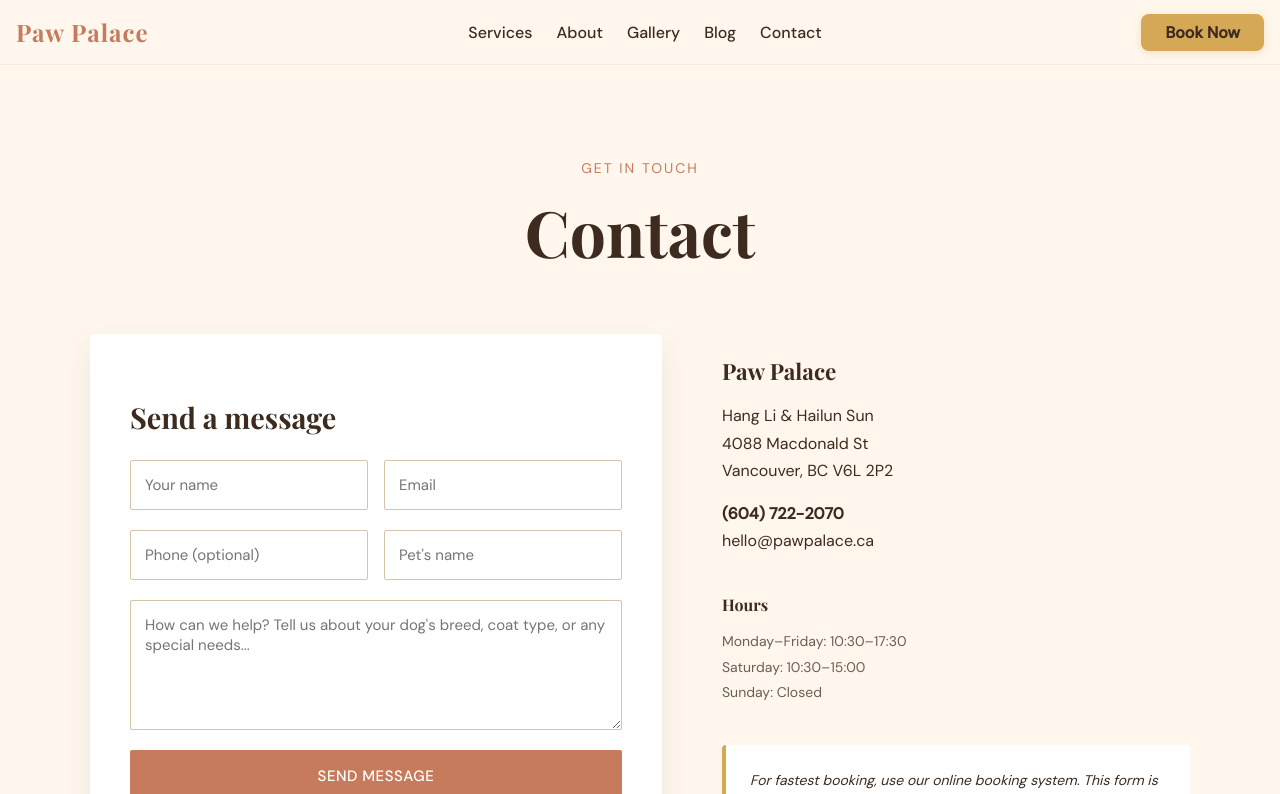
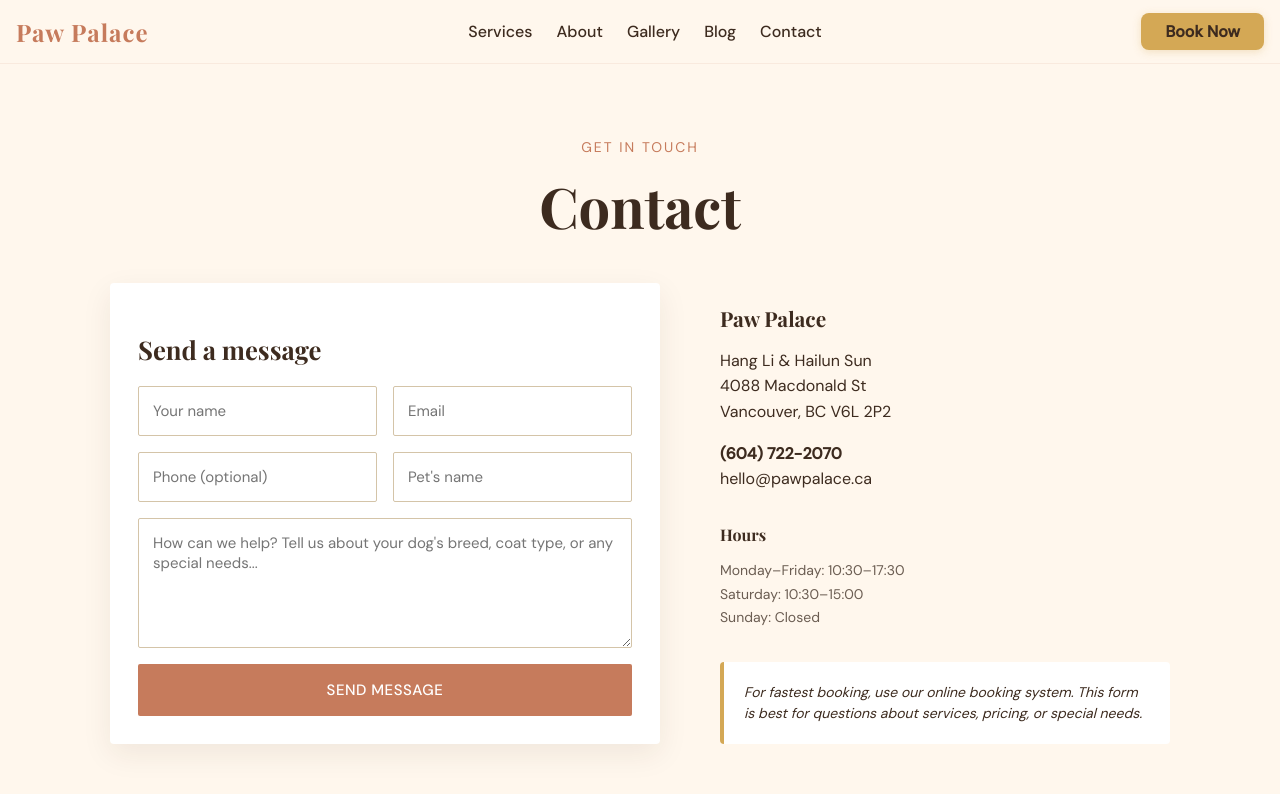
Before and after one commit to hekayaconcepts/paw-palace, a Next.js app: page /contact in a window 1280 px wide. Shown: the top 794 px of the page. Built offline with nearby package versions, Linux system fonts and the light colour scheme.

Commit message:
fix: make Contact page fully responsive on mobile

```diff
--- a/src/app/contact/page.tsx
+++ b/src/app/contact/page.tsx
@@ -9,86 +9,60 @@ export default function ContactPage() {
   const handleSubmit = async (e: React.FormEvent) => {
     e.preventDefault()
     setStatus('sending')
-
     try {
-      const res = await fetch('/api/contact', {
-        method: 'POST',
-        headers: { 'Content-Type': 'application/json' },
-        body: JSON.stringify(form)
-      })
-
-      if (res.ok) {
-        setStatus('sent')
-        setForm({ name: '', email: '', phone: '', petName: '', message: '' })
-      } else {
-        setStatus('error')
-      }
-    } catch {
-      setStatus('error')
-    }
+      const res = await fetch('/api/contact', { method: 'POST', headers: { 'Content-Type': 'application/json' }, body: JSON.stringify(form) })
+      if (res.ok) { setStatus('sent'); setForm({ name: '', email: '', phone: '', petName: '', message: '' }) } else { setStatus('error') }
+    } catch { setStatus('error') }
   }
 
   return (
     <div style={{ backgroundColor: '#FFF7ED', minHeight: '100vh', fontFamily: 'DM Sans, sans-serif' }}>
       <style jsx global>{`
         @import url('https://fonts.googleapis.com/css2?family=Playfair+Display:wght@600;700&family=DM+Sans:wght@400;500&display=swap');
+        * { box-sizing: border-box; }
+        .contact-grid { display: grid; grid-template-columns: 1.1fr 0.9fr; gap: 60px; align-items: start; }
+        .form-row { display: grid; grid-template-columns: 1fr 1fr; gap: 16px; }
+        .input { width: 100%; padding: 14px; border: 1px solid #D4C4A8; border-radius: 2px; font-size: 15px; font-family: 'DM Sans', sans-serif; background: white; }
+        @media (max-width: 900px) { .contact-grid { grid-template-columns: 1fr; gap: 40px; } }
+        @media (max-width: 600px) { .form-row { grid-template-columns: 1fr; } }
       `}</style>
 
-      <div style={{ maxWidth: '1100px', margin: '0 auto', padding: '80px 24px' }}>
-        <div style={{ textAlign: 'center', marginBottom: '60px' }}>
-          <p style={{ color: '#C67B5C', fontSize: '14px', letterSpacing: '2px', textTransform: 'uppercase', marginBottom: '12px' }}>
-            Get in touch
-          </p>
-          <h1 style={{ fontFamily: 'Playfair Display, serif', fontSize: 'clamp(2.5rem, 6vw, 4rem)', color: '#3D2B1F', margin: 0 }}>
-            Contact
-          </h1>
+      <div style={{ maxWidth: '1100px', margin: '0 auto', padding: '60px 20px' }}>
+        <div style={{ textAlign: 'center', marginBottom: '40px' }}>
+          <p style={{ color: '#C67B5C', fontSize: '14px', letterSpacing: '2px', textTransform: 'uppercase', marginBottom: '12px' }}>Get in touch</p>
+          <h1 style={{ fontFamily: 'Playfair Display, serif', fontSize: 'clamp(2.2rem, 6vw, 3.5rem)', color: '#3D2B1F', margin: 0 }}>Contact</h1>
         </div>
 
-        <div style={{ display: 'grid', gridTemplateColumns: '1.1fr 0.9fr', gap: '60px', alignItems: 'start' }}>
-          <div style={{ backgroundColor: 'white', padding: '40px', borderRadius: '4px', boxShadow: '0 10px 30px rgba(61,43,31,0.08)' }}>
-            <h2 style={{ fontFamily: 'Playfair Display, serif', fontSize: '1.8rem', color: '#3D2B1F', marginBottom: '24px' }}>
-              Send a message
-            </h2>
-
-            {status === 'sent' && (
-              <div style={{ padding: '24px', backgroundColor: '#F0F7F0', borderLeft: '4px solid #4A7C59', marginBottom: '24px' }}>
-                <p style={{ color: '#2D5016', margin: 0, fontWeight: 500 }}>Thank you! We'll reply within 24 hours.</p>
+        <div className="contact-grid">
+          <div style={{ backgroundColor: 'white', padding: '28px', borderRadius: '4px', boxShadow: '0 10px 30px rgba(61,43,31,0.08)' }}>
+            <h2 style={{ fontFamily: 'Playfair Display, serif', fontSize: '1.6rem', color: '#3D2B1F', marginBottom: '20px' }}>Send a message</h2>
+            {status === 'sent' && <div style={{ padding: '16px', backgroundColor: '#F0F7F0', borderLeft: '4px solid #4A7C59', marginBottom: '20px' }}><p style={{ color: '#2D5016', margin: 0, fontWeight: 500 }}>Thank you! We'll reply within 24 hours.</p></div>}
+            <form onSubmit={handleSubmit} style={{ display: 'flex', flexDirection: 'column', gap: '16px' }}>
+              <div className="form-row">
+                <input required placeholder="Your name" value={form.name} onChange={(e) => setForm({...form, name: e.target.value})} className="input" />
+                <input required type="email" placeholder="Email" value={form.email} onChange={(e) => setForm({...form, email: e.target.value})} className="input" />
               </div>
-            )}
-
-            <form onSubmit={handleSubmit} style={{ display: 'flex', flexDirection: 'column', gap: '20px' }}>
-              <div style={{ display: 'grid', gridTemplateColumns: '1fr 1fr', gap: '16px' }}>
-                <input required placeholder="Your name" value={form.name} onChange={(e) => setForm({...form, name: e.target.value})} style={{ padding: '14px', border: '1px solid #D4C4A8', borderRadius: '2px', fontSize: '15px', fontFamily: 'DM Sans' }} />
-                <input required type="email" placeholder="Email" value={form.email} onChange={(e) => setForm({...form, email: e.target.value})} style={{ padding: '14px', border: '1px solid #D4C4A8', borderRadius: '2px', fontSize: '15px', fontFamily: 'DM Sans' }} />
+              <div className="form-row">
+                <input placeholder="Phone (optional)" value={form.phone} onChange={(e) => setForm({...form, phone: e.target.value})} className="input" />
+                <input placeholder="Pet's name" value={form.petName} onChange={(e) => setForm({...form, petName: e.target.value})} className="input" />
               </div>
-
-              <div style={{ display: 'grid', gridTemplateColumns: '1fr 1fr', gap: '16px' }}>
-                <input placeholder="Phone (optional)" value={form.phone} onChange={(e) => setForm({...form, phone: e.target.value})} style={{ padding: '14px', border: '1px solid #D4C4A8', borderRadius: '2px', fontSize: '15px', fontFamily: 'DM Sans' }} />
-                <input placeholder="Pet's name" value={form.petName} onChange={(e) => setForm({...form, petName: e.target.value})} style={{ padding: '14px', border: '1px solid #D4C4A8', borderRadius: '2px', fontSize: '15px', fontFamily: 'DM Sans' }} />
-              </div>
-
-              <textarea required placeholder="How can we help? Tell us about your dog's breed, coat type, or any special needs..." rows={5} value={form.message} onChange={(e) => setForm({...form, message: e.target.value})} style={{ padding: '14px', border: '1px solid #D4C4A8', borderRadius: '2px', fontSize: '15px', fontFamily: 'DM Sans', resize: 'vertical' }} />
-
-              <button type="submit" disabled={status === 'sending'} style={{ backgroundColor: status === 'sending' ? '#A85C3F' : '#C67B5C', color: 'white', padding: '16px', border: 'none', borderRadius: '2px', fontSize: '15px', fontWeight: 500, letterSpacing: '0.5px', cursor: status === 'sending' ? 'not-allowed' : 'pointer', fontFamily: 'DM Sans', transition: 'background-color 0.2s' }}>
-                {status === 'sending' ? 'SENDING...' : 'SEND MESSAGE'}
-              </button>
-
+              <textarea required placeholder="How can we help? Tell us about your dog's breed, coat type, or any special needs..." rows={5} value={form.message} onChange={(e) => setForm({...form, message: e.target.value})} className="input" style={{ resize: 'vertical' }} />
+              <button type="submit" disabled={status === 'sending'} style={{ backgroundColor: status === 'sending' ? '#A85C3F' : '#C67B5C', color: 'white', padding: '16px', border: 'none', borderRadius: '2px', fontSize: '15px', fontWeight: 500, letterSpacing: '0.5px', cursor: status === 'sending' ? 'not-allowed' : 'pointer', fontFamily: 'DM Sans' }}>{status === 'sending' ? 'SENDING...' : 'SEND MESSAGE'}</button>
               {status === 'error' && <p style={{ color: '#B91C1C', fontSize: '14px', margin: 0 }}>Something went wrong. Please call (604) 722-2070</p>}
             </form>
           </div>
-
           <div>
-            <div style={{ marginBottom: '40px' }}>
-              <h3 style={{ fontFamily: 'Playfair Display, serif', fontSize: '1.4rem', color: '#3D2B1F', marginBottom: '16px' }}>Paw Palace</h3>
-              <p style={{ color: '#3D2B1F', lineHeight: 1.7, marginBottom: '12px' }}>Hang Li & Hailun Sun<br/>4088 Macdonald St<br/>Vancouver, BC V6L 2P2</p>
-              <p style={{ color: '#3D2B1F', lineHeight: 1.7 }}><strong>(604) 722-2070</strong><br/>hello@pawpalace.ca</p>
+            <div style={{ marginBottom: '32px' }}>
+              <h3 style={{ fontFamily: 'Playfair Display, serif', fontSize: '1.3rem', color: '#3D2B1F', marginBottom: '12px' }}>Paw Palace</h3>
+              <p style={{ color: '#3D2B1F', lineHeight: 1.6, marginBottom: '8px' }}>Hang Li & Hailun Sun<br/>4088 Macdonald St<br/>Vancouver, BC V6L 2P2</p>
+              <p style={{ color: '#3D2B1F', lineHeight: 1.6 }}><strong>(604) 722-2070</strong><br/>hello@pawpalace.ca</p>
             </div>
-            <div style={{ marginBottom: '40px' }}>
-              <h4 style={{ fontFamily: 'Playfair Display, serif', color: '#3D2B1F', marginBottom: '12px' }}>Hours</h4>
-              <p style={{ color: '#6B5D52', lineHeight: 1.8, fontFamily: 'DM Sans, monospace', fontSize: '14px' }}>Monday–Friday: 10:30–17:30<br/>Saturday: 10:30–15:00<br/>Sunday: Closed</p>
+            <div style={{ marginBottom: '32px' }}>
+              <h4 style={{ fontFamily: 'Playfair Display, serif', color: '#3D2B1F', marginBottom: '8px' }}>Hours</h4>
+              <p style={{ color: '#6B5D52', lineHeight: 1.7, fontFamily: 'DM Sans, monospace', fontSize: '14px' }}>Monday–Friday: 10:30–17:30<br/>Saturday: 10:30–15:00<br/>Sunday: Closed</p>
             </div>
-            <div style={{ backgroundColor: 'white', padding: '24px', borderRadius: '4px', borderLeft: '4px solid #D4A855' }}>
-              <p style={{ color: '#3D2B1F', fontSize: '14px', lineHeight: 1.6, margin: 0, fontStyle: 'italic' }}>For fastest booking, use our online booking system. This form is best for questions about services, pricing, or special needs.</p>
+            <div style={{ backgroundColor: 'white', padding: '20px', borderRadius: '4px', borderLeft: '4px solid #D4A855' }}>
+              <p style={{ color: '#3D2B1F', fontSize: '14px', lineHeight: 1.5, margin: 0, fontStyle: 'italic' }}>For fastest booking, use our online booking system. This form is best for questions about services, pricing, or special needs.</p>
             </div>
           </div>
         </div>
```
